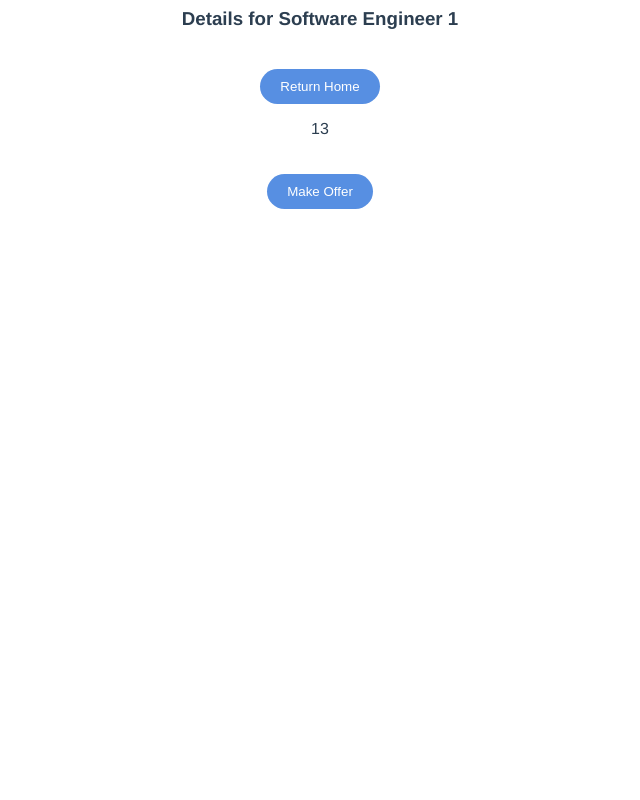
After one commit to begloff/CSE-30332-Paradigms-Project, a Django app: page /recruiter/post/view/3 in a window 1280 px wide. The commit adds this page. Shown: the whole page, without its empty margins (320-960 px from the left). Run offline with Django 4.2, Linux system fonts and the light colour scheme; data comes from the database, SQL or seed files in the repository; both versions use the stored data as it was after the commit.

Commit message:
finished up to 3.1

```diff
--- a/src/TinDev/TinDev/urls.py
+++ b/src/TinDev/TinDev/urls.py
@@ -17,7 +17,7 @@ from django.urls import path, include
 from django.contrib import admin
 from django.contrib.auth import logout
 
-from users.views import addInterest, KeywordSearchResults,LocationSearchResults, CandidatePostIndexViewActive, CandidatePostIndexViewInactive, CandidatePostIndexViewAll, PostUpdateView, PostDeleteView, PostIndexViewAll, PostIndexViewActive, PostIndexViewInactive, CandidateSignUpView, RecruiterSignUpView, home, CreatePostView
+from users.views import addInterest, removeInterest, CreateOffer, PostDetailView, KeywordSearchResults,LocationSearchResults, PostIndexViewInterest, CandidatePostIndexViewActive, CandidatePostIndexViewInactive, CandidatePostIndexViewAll, PostUpdateView, PostDeleteView, PostIndexViewAll, PostIndexViewActive, PostIndexViewInactive, CandidateSignUpView, RecruiterSignUpView, home, CreatePostView
 
 urlpatterns = [
     path("admin/", admin.site.urls),
@@ -29,12 +29,16 @@ urlpatterns = [
     path('recruiter/post/view/all', PostIndexViewAll.as_view(), name='recruiter_post_view_all'),
     path('recruiter/post/view/active', PostIndexViewActive.as_view(), name='recruiter_post_view_active'),
     path('recruiter/post/view/inactive', PostIndexViewInactive.as_view(), name='recruiter_post_view_inactive'),
+    path('recruiter/post/view/interest', PostIndexViewInterest.as_view(), name='recruiter_post_view_interest'),
+    path('recruiter/post/view/<int:pk>', PostDetailView.as_view(), name='recruiter_post_detail_view'),
     path('recruiter/post/update/<int:pk>', PostUpdateView.as_view(), name='recruiter_post_update'),
     path('recruiter/post/delete/<int:pk>', PostDeleteView.as_view(), name='recruiter_post_delete'),
+    path('recruiter/post/offer/create', CreateOffer.as_view(), name='create_offer'),
     path('candidate/post/view/all', CandidatePostIndexViewAll.as_view(), name='candidate_post_view_all'),
     path('candidate/post/view/active', CandidatePostIndexViewActive.as_view(), name='candidate_post_view_active'),
     path('candidate/post/view/inactive', CandidatePostIndexViewInactive.as_view(), name='candidate_post_view_inactive'),
     path('candidate/post/location/search', LocationSearchResults.as_view(), name='search_results_location'),
     path('candidate/post/keyword/search', KeywordSearchResults.as_view(), name='search_results_keyword'),
     path('candidate/post/<int:post_id>/addinterest', addInterest, name='addInterest'),
+    path('candidate/post/<int:post_id>/removeInterest', removeInterest, name='removeInterest'),
 ]
--- a/src/TinDev/users/admin.py
+++ b/src/TinDev/users/admin.py
@@ -1,5 +1,5 @@
 from django.contrib import admin
-from .models import User, Candidate, Recruiter, Post
+from .models import User, Candidate, Recruiter, Post, Offer
 
 
 
@@ -8,3 +8,4 @@ admin.site.register(User)
 admin.site.register(Candidate)
 admin.site.register(Recruiter)
 admin.site.register(Post)
+admin.site.register(Offer)
--- a/src/TinDev/users/models.py
+++ b/src/TinDev/users/models.py
@@ -45,3 +45,9 @@ class Post(models.Model):
 
     def __str__(self):
         return f'Post for {self.position_title} made by {self.user.username}'
+
+class Offer(models.Model):
+    post = models.ForeignKey(Post, on_delete=models.CASCADE)
+    candidate = models.ForeignKey(Candidate, on_delete=models.CASCADE)
+    salary = models.IntegerField(default=0)
+    duedate = models.DateField(default=datetime.date.today)
--- a/src/TinDev/users/templates/candidate/view_posts.html
+++ b/src/TinDev/users/templates/candidate/view_posts.html
@@ -24,11 +24,11 @@
                 <p>Job Type: {{ post.job_type }}</p>
                 {% if post.is_active %}
                     <p>Status: Active</p>
+                    <button style="background-color: green"><a href="{% url 'addInterest' post.id %}">Interested</a></button>
+                    <button style="background-color: red"><a href="{% url 'removeInterest' post.id %}">Not Interested</a></button>
                 {% else %}
                     <p>Status: Not Active</p>
                 {% endif %}
-                <button style="background-color: green"><a href="{% url 'addInterest' post.id %}">Interested</a></button>
-                <button style="background-color: red"><a href="/">Not Interested</a></button>
             </li>
             {% endfor %}
         </ul>
--- /dev/null
+++ b/src/TinDev/users/templates/recruiter/post_details.html
@@ -0,0 +1,22 @@
+{% load static %} <html lang="en">
+<head>
+    <meta charset="UTF-8">
+    <meta http-equiv="X-UA-Compatible" content="IE=edge">
+    <meta name="viewport" content="width=device-width, initial-scale=1.0">
+    <title>Document</title>
+    <link rel="stylesheet" type="text/css" href="{% static 'css/style.css' %}">
+
+</head>
+<body>
+
+    <h3>Details for {{post.position_title}}</h3>
+    <button><a href="/">Return Home</a></button>
+
+    {% for candidate in post.interests.all %}
+        <p> {{candidate.user.id}}</p>
+        <button><a href="/recruiter/post/offer/create?post_id={{post.id}}&user_id={{candidate.user.id}}">Make Offer</a></button>
+    {% endfor %}
+
+
+</body>
+</html>
--- a/src/TinDev/users/templates/recruiter/view_posts.html
+++ b/src/TinDev/users/templates/recruiter/view_posts.html
@@ -28,8 +28,8 @@
                     <p>Status: Not Active</p>
                 {% endif %}
                 <button><a href="/recruiter/post/update/{{post.id}}">Update Post</a></button>
-                <button style="background-color: red"><a href="/post/delete/{{post.id}}">Delete Post</a></button>
-                <button style="background-color: green"><a href="/">Make Offer</a></button>
+                <button style="background-color: red"><a href="/recruiter/post/delete/{{post.id}}">Delete Post</a></button>
+                <button style="background-color: green"><a href="/recruiter/post/view/{{post.id}}">Make Offer</a></button>
             </li>
             {% endfor %}
         </ul>
@@ -41,7 +41,7 @@
     <button><a href="/recruiter/post/view/all">All Posts</a></button>
     <button><a href="/recruiter/post/view/active">Active Posts</a></button>
     <button><a href="/recruiter/post/view/inactive">Inactive Posts</a></button>
-    <button><a>Interested Posts</a></button>
+    <button><a href="/recruiter/post/view/interest">Interested Posts</a></button>
 
 </body>
 </html>
--- a/src/TinDev/users/views.py
+++ b/src/TinDev/users/views.py
@@ -1,10 +1,10 @@
 from django.shortcuts import render, redirect, get_object_or_404
-from django.views.generic import CreateView, ListView, UpdateView, DeleteView
-from .models import User, Post, Candidate
+from django.views.generic import CreateView, ListView, UpdateView, DeleteView, DetailView
+from .models import User, Post, Candidate, Offer
 from .forms import CandidateSignUpForm, RecruiterSignUpForm
 from django.contrib.auth import login
 from django.contrib import messages
-from django.db.models import Q
+from django.db.models import Q, Count
 
 
 # Create your views here.
@@ -48,6 +48,7 @@ class CreatePostView(CreateView):
         post.save()
         messages.success(self.request, 'The post was created successfully.')
         return redirect('/recruiter/post/view/all')
+
 
 class PostIndexViewAll(ListView):
     model = Post
@@ -128,6 +129,31 @@ class KeywordSearchResults(ListView):
         query = self.request.GET.get("q")
         return Post.objects.filter(Q(description__icontains=query))
 
+class PostIndexViewInterest(ListView):
+    model = Post
+    template_name = 'recruiter/view_posts.html'
+    context_object_name = 'latest_post_list'
+
+    def get_queryset(self, *args, **kwargs):
+        return Post.objects.annotate(num_candidates=Count('interests')).filter(user=self.request.user, num_candidates__gt=0).order_by('-is_active','-expiration_date')
+
+class PostDetailView(DetailView):
+    model = Post
+    template_name = 'recruiter/post_details.html'
+    context_object_name = 'post'
+
+class CreateOffer(CreateView):
+    model = Offer
+    fields = ('salary', 'duedate')
+    template_name = 'recruiter/create_offer.html'
+
+    def form_valid(self, form):
+        offer = form.save(commit = False)
+        offer.candidate = get_object_or_404(Candidate, pk=self.request.GET.get('user_id'))
+        offer.post = get_object_or_404(Post, pk=self.request.GET.get('post_id'))
+        offer.save()
+        messages.success(self.request, 'The offer was created successfully.')
+        return redirect('/recruiter/post/view/all')
 
 def home(request):
     return render(request, 'home.html')
@@ -138,3 +164,10 @@ def addInterest(request, post_id):
     post.interests.add(candidate)
     post.save()
     return redirect("/candidate/post/view/all")
+
+def removeInterest(request, post_id):
+    post = get_object_or_404(Post, pk=post_id)
+    candidate = get_object_or_404(Candidate, pk=request.user)
+    post.interests.remove(candidate)
+    post.save()
+    return redirect("/candidate/post/view/all")
```
Also changed, not shown: src/TinDev/users/templates/recruiter/create_offer.html (added, +31 -0 lines), src/TinDev/db.sqlite3, src/TinDev/users/migrations/0013_offer.py (added).
